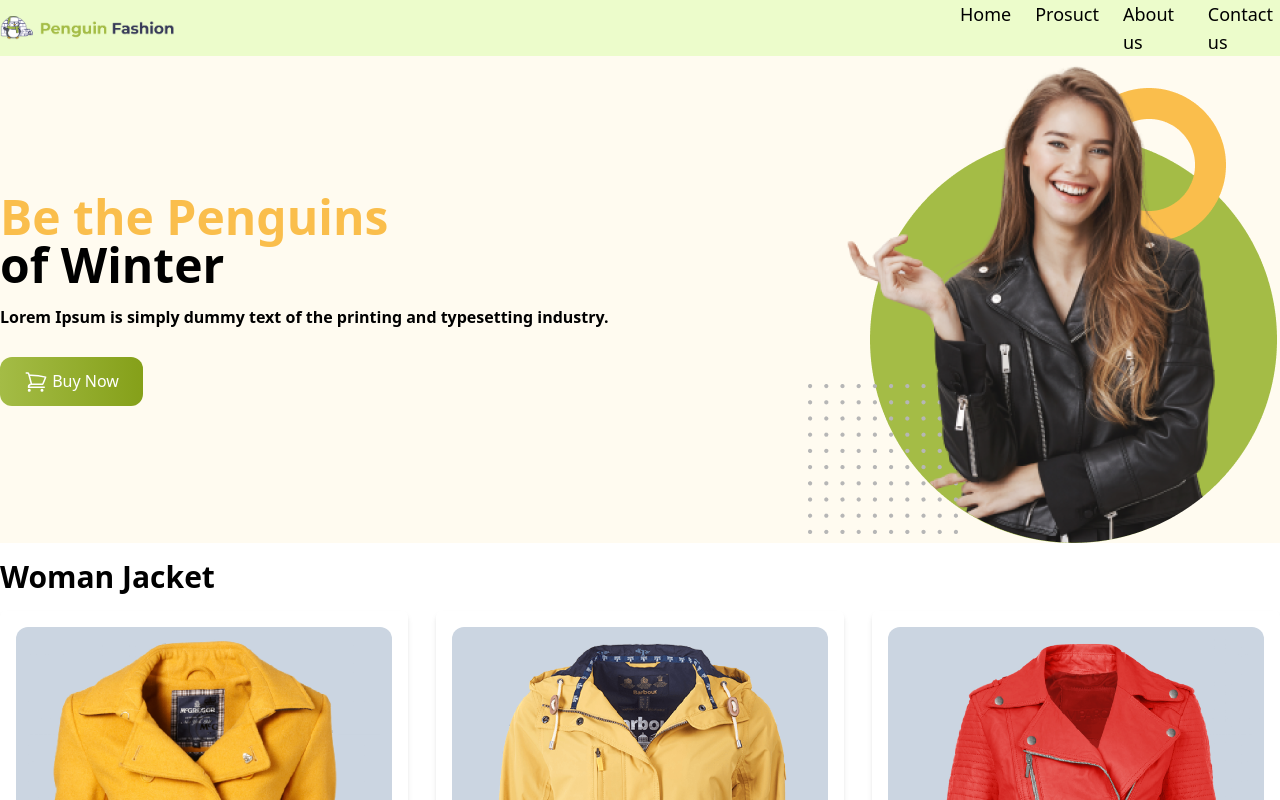
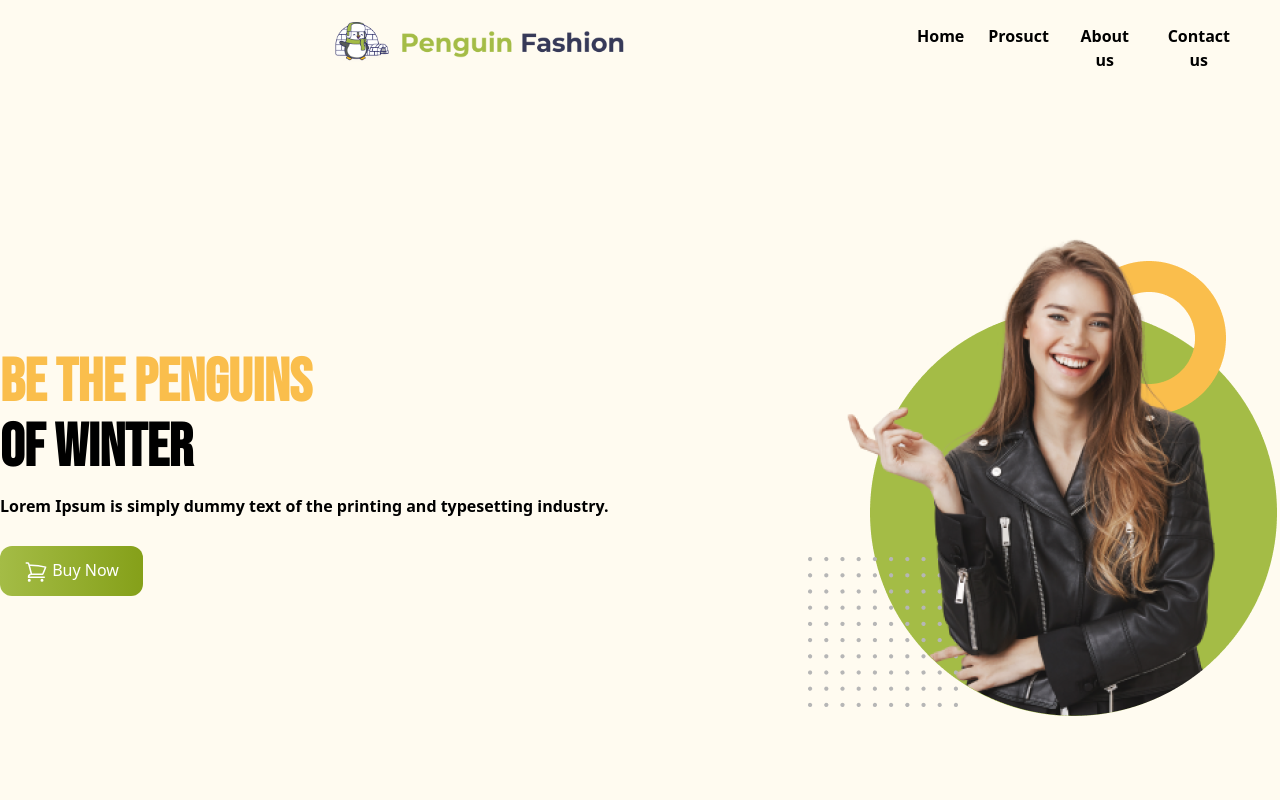
Before and after one commit to Shamimreza82/penguin-fashion-project, a plain HTML site: page index.html in a window 1280 px wide. Shown: the top 800 px of the page. Drawn offline with nearby package versions, Linux system fonts and the light colour scheme.

Commit message:
update sections

```diff
--- a/index.html
+++ b/index.html
@@ -5,14 +5,9 @@
     <meta name="viewport" content="width=device-width, initial-scale=1.0">
     <script src="https://cdn.tailwindcss.com"></script>
     <title>Penguin Fashion</title>
-
     <link rel="preconnect" href="https://fonts.googleapis.com">
     <link rel="preconnect" href="https://fonts.gstatic.com" crossorigin>
     <link href="https://fonts.googleapis.com/css2?family=Bebas+Neue&display=swap" rel="stylesheet">
-    <link rel="preconnect" href="https://fonts.googleapis.com">
-    <link rel="preconnect" href="https://fonts.gstatic.com" crossorigin>
-    <link href="https://fonts.googleapis.com/css2?family=Bebas+Neue&family=Roboto:wght@300;400;500;700;900&display=swap" rel="stylesheet">
-
 
     <style>
       .font-bebas{
@@ -31,11 +26,11 @@
 
         <!-- navbar section start  -->
 
-            <nav class=" mx-w-7xl flex justify-between items-center h-14 bg-lime-100">
-                <div>
-                    <img class="w-1/5" src="icons/logo.png" alt="">
+            <nav class=" h-fit md:flex m-auto w-auto justify-center items-center h-14 bg-[#FFFBF0]">
+                <div class="flex justify-center">
+                    <img class="w-2/4 md:w-4/12 pt-3" src="icons/logo.png" alt="">
                 </div>
-                <div class="flex w-1/4 justify-center gap-6 text-lg">
+                <div class="md:text-1xl flex md:w-1/4 justify-center .font-roboto gap-6 font-bold text-center pt-6 ">
                     <div>Home</div>
                     <div>Prosuct</div>
                     <div>About us</div>
@@ -46,9 +41,9 @@
 <!-- header section start -->
 
             <header class="bg-[#FFFBF0]" >
-                <div class="max-w-7xl m-auto md:flex  md:justify-between items-center bg-[#FFFBF0]">
-                    <div class="">
-                        <h1 class="font-sans text-5xl font-bold font-roboto"><span class="text-[#FABE4C]">Be the Penguins</span> <br> of Winter</h1>
+                <div class=" max-w-7xl m-auto md:flex h-screen  md:justify-between items-center bg-[#FFFBF0] py-9">
+                    <div class="md:text-left text-center">
+                        <h1 class="text-5xl md:text-6xl font-bold"><span class="text-[#FABE4C] font-bebas">Be the Penguins</span> <br><span class=" font-bebas">of Winter</span></h1>
                         <p class="py-4 font-bold">Lorem Ipsum is simply dummy text of the printing and typesetting industry.</p>
                         <button class="py-3 px-6 bg-gradient-to-r from-[#A4BC46] to-[#85A019] mt-3 text-white font-medium rounded-xl">
                             <svg xmlns="http://www.w3.org/2000/svg" fill="none" viewBox="0 0 24 24" stroke-width="1.5" stroke="currentColor" class="w-6 h-6 inline-block">
@@ -203,7 +198,7 @@
                 <div class="">
                     <div class="flex bg-slate-100 items-center gap-6 p-4 rounded-md shadow-md mb-4"  >
                         <div class="">
-                            <img class="w-full md:w-3/4" src="icons/box.png" alt="">
+                            <img class="w-3/4 md:w-3/4" src="icons/box.png" alt="">
                         </div>
                         <div>
                             <h1 class="text-2xl font-sans font-bold py-2">Find the Perfect Fit</h1>
```
